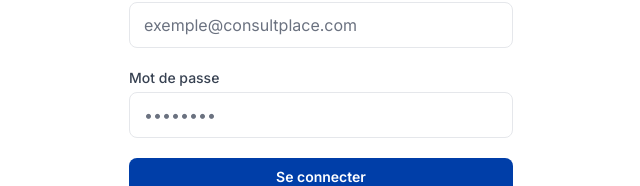
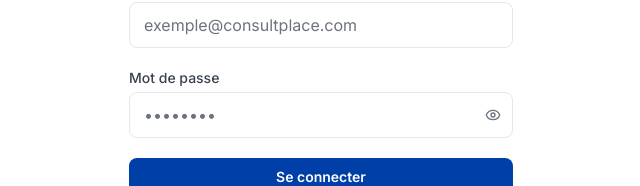
Before and after one commit to FARAJI-Omar/ConsultPlace_frontend, a React (Vite) app: page /login in a window 1280 px wide. Shown: the part 411-597 px from the top of the page, without its empty margins (319-959 px from the left). Built offline with nearby package versions, Linux system fonts and the light colour scheme; no server answers.

Commit message:
feat: add password toggle eye to login and form components

```diff
--- a/src/features/admin/consultants/ConsultantForm.tsx
+++ b/src/features/admin/consultants/ConsultantForm.tsx
@@ -1,4 +1,5 @@
 import { useState } from 'react';
+import { Eye, EyeOff } from 'lucide-react';
 import { toast } from 'sonner';
 import { parseApiError } from '../../../utils/errorParser';
 import { useMutateConsultant, useUpdateConsultant } from '../../../hooks/useConsultants';
@@ -38,6 +39,8 @@ export default function ConsultantForm({ onSuccess, consultant }: ConsultantForm
     confirmPassword: '',
   });
   const [errors, setErrors] = useState<Record<string, string>>({});
+  const [showPassword, setShowPassword] = useState(false);
+  const [showConfirmPassword, setShowConfirmPassword] = useState(false);
 
   const createMutation = useMutateConsultant();
   const updateMutation = useUpdateConsultant();
@@ -122,6 +125,26 @@ export default function ConsultantForm({ onSuccess, consultant }: ConsultantForm
             {label}
             {required && <span className="text-red-500 ml-0.5">*</span>}
           </label>
+          {type === 'password' ? (
+            <div className="relative">
+              <input
+                type={key === 'confirmPassword' ? (showConfirmPassword ? 'text' : 'password') : (showPassword ? 'text' : 'password')}
+                value={(form as Record<string, string>)[key]}
+                onChange={(e) => handleChange(key, e.target.value)}
+                autoComplete="new-password"
+                className={`w-full rounded-[8px] border px-3 py-2 pr-10 text-sm text-[#111111] outline-none transition-colors focus:border-primary-blue ${
+                  errors[key] ? 'border-red-500' : 'border-[#e5e7eb]'
+                }`}
+              />
+              <button
+                type="button"
+                onClick={() => key === 'confirmPassword' ? setShowConfirmPassword(!showConfirmPassword) : setShowPassword(!showPassword)}
+                className="absolute right-3 top-1/2 -translate-y-1/2 cursor-pointer text-[#6b7280] hover:text-[#111111]"
+              >
+                {(key === 'confirmPassword' ? showConfirmPassword : showPassword) ? <EyeOff className="h-4 w-4" /> : <Eye className="h-4 w-4" />}
+              </button>
+            </div>
+          ) : (
             <input
               type={type ?? 'text'}
               value={(form as Record<string, string>)[key]}
@@ -130,6 +153,7 @@ export default function ConsultantForm({ onSuccess, consultant }: ConsultantForm
                 errors[key] ? 'border-red-500' : 'border-[#e5e7eb]'
               }`}
             />
+          )}
           {errors[key] && (
             <p className="mt-1 text-xs text-red-500">{errors[key]}</p>
           )}
--- a/src/features/admin/system/GestionnaireForm.tsx
+++ b/src/features/admin/system/GestionnaireForm.tsx
@@ -1,4 +1,5 @@
 import { useState } from 'react';
+import { Eye, EyeOff } from 'lucide-react';
 import { toast } from 'sonner';
 import { parseApiError } from '../../../utils/errorParser';
 import { useCreateGestionnaire } from '../../../hooks/useGestionnaires';
@@ -11,6 +12,8 @@ interface GestionnaireFormProps {
 export default function GestionnaireForm({ onSuccess }: GestionnaireFormProps) {
   const [form, setForm] = useState({ email: '', password: '', confirmPassword: '' });
   const [errors, setErrors] = useState<Record<string, string>>({});
+  const [showPassword, setShowPassword] = useState(false);
+  const [showConfirmPassword, setShowConfirmPassword] = useState(false);
   const mutation = useCreateGestionnaire();
 
   const handleChange = (key: string, value: string) => {
@@ -76,6 +79,25 @@ export default function GestionnaireForm({ onSuccess }: GestionnaireFormProps) {
             {label}
             {required && <span className="text-red-500 ml-0.5">*</span>}
           </label>
+          {type === 'password' ? (
+            <div className="relative">
+              <input
+                type={key === 'confirmPassword' ? (showConfirmPassword ? 'text' : 'password') : (showPassword ? 'text' : 'password')}
+                value={(form as Record<string, string>)[key]}
+                onChange={(e) => handleChange(key, e.target.value)}
+                className={`w-full rounded-[8px] border px-3 py-2 pr-10 text-sm text-[#111111] outline-none transition-colors focus:border-primary-blue ${
+                  errors[key] ? 'border-red-500' : 'border-[#e5e7eb]'
+                }`}
+              />
+              <button
+                type="button"
+                onClick={() => key === 'confirmPassword' ? setShowConfirmPassword(!showConfirmPassword) : setShowPassword(!showPassword)}
+                className="absolute right-3 top-1/2 -translate-y-1/2 cursor-pointer text-[#6b7280] hover:text-[#111111]"
+              >
+                {(key === 'confirmPassword' ? showConfirmPassword : showPassword) ? <EyeOff className="h-4 w-4" /> : <Eye className="h-4 w-4" />}
+              </button>
+            </div>
+          ) : (
             <input
               type={type ?? 'text'}
               value={(form as Record<string, string>)[key]}
@@ -84,6 +106,7 @@ export default function GestionnaireForm({ onSuccess }: GestionnaireFormProps) {
                 errors[key] ? 'border-red-500' : 'border-[#e5e7eb]'
               }`}
             />
+          )}
           {errors[key] && (
             <p className="mt-1 text-xs text-red-500">{errors[key]}</p>
           )}
--- a/src/features/auth/Login.tsx
+++ b/src/features/auth/Login.tsx
@@ -1,4 +1,5 @@
 import { useState } from 'react';
+import { Eye, EyeOff } from 'lucide-react';
 import { useLoginMutation } from './useLoginMutation';
 import newLogo from '../../assets/new-logo.png';
 
@@ -10,6 +11,7 @@ interface FieldErrors {
 export default function Login() {
   const [email, setEmail] = useState('');
   const [password, setPassword] = useState('');
+  const [showPassword, setShowPassword] = useState(false);
   const [fieldErrors, setFieldErrors] = useState<FieldErrors>({});
   const loginMutation = useLoginMutation();
 
@@ -120,21 +122,30 @@ export default function Login() {
             >
               Mot de passe
             </label>
+            <div className="relative">
               <input
                 id="password"
-              type="password"
+                type={showPassword ? 'text' : 'password'}
                 value={password}
                 onChange={(e) => {
                   setPassword(e.target.value);
                   if (fieldErrors.password) setFieldErrors((prev) => ({ ...prev, password: undefined }));
                 }}
                 placeholder="••••••••"
-              className={`mt-1 block w-full rounded-[8px] border bg-[#ffffff] px-[14px] py-[10px] text-base text-[#111111] placeholder:text-[#6b7280] focus:outline-none ${
+                className={`mt-1 block w-full rounded-[8px] border bg-[#ffffff] px-[14px] py-[10px] pr-10 text-base text-[#111111] placeholder:text-[#6b7280] focus:outline-none ${
                   fieldErrors.password
                     ? 'border-[#ef4444] focus:border-[#ef4444]'
                     : 'border-[#e5e7eb] focus:border-primary-blue'
                 }`}
               />
+              <button
+                type="button"
+                onClick={() => setShowPassword(!showPassword)}
+                className="absolute right-3 top-1/2 -translate-y-1/2 cursor-pointer text-[#6b7280] hover:text-[#111111]"
+              >
+                {showPassword ? <EyeOff className="h-4 w-4" /> : <Eye className="h-4 w-4" />}
+              </button>
+            </div>
             {fieldErrors.password && (
               <p className="mt-1 text-sm text-[#ef4444]">{fieldErrors.password}</p>
             )}
```
Lines whose indentation alone changed are shown as unchanged.
